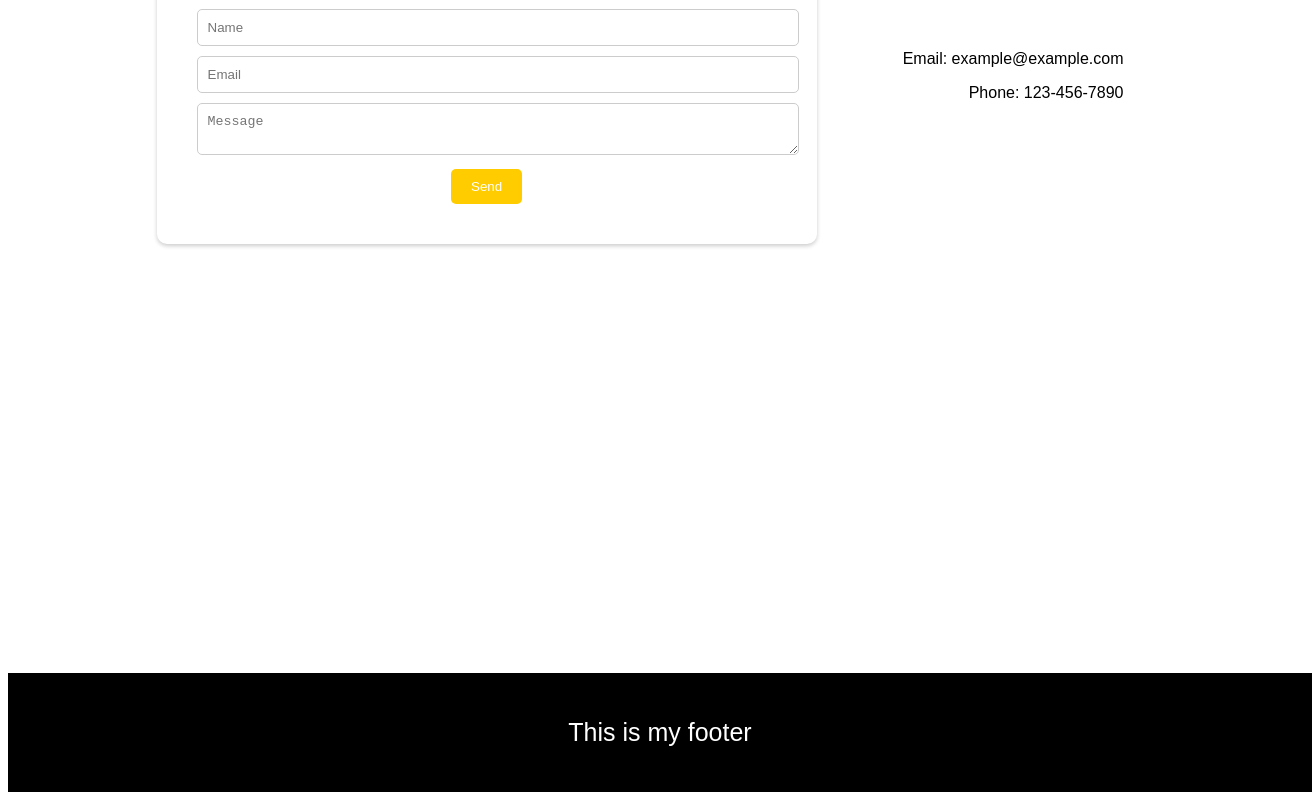
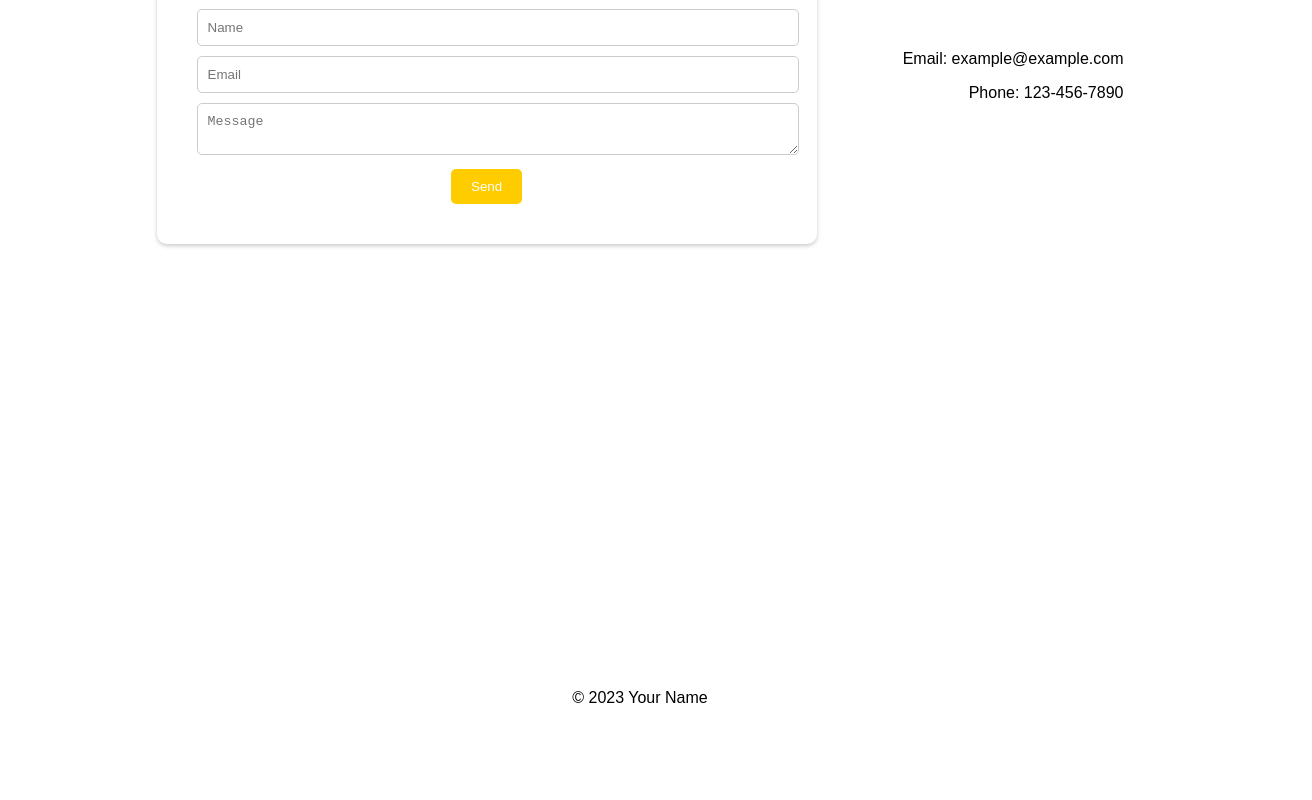
Before and after one commit to Ace-86/portfolio, a React (Create React App) app: page / in a window 1280 px wide. Shown: the part 2985-3785 px from the top of the page, 1312 px wide, since content can reach past the window. After the commit the page ends 3708 px from the top, so only its background shows below. Built offline with nearby package versions, Linux system fonts and the light colour scheme.

Commit message:
style updated

```diff
--- a/src/components/Footer.js
+++ b/src/components/Footer.js
@@ -1,12 +1,27 @@
+// import React from 'react';
+// import './styles/Footer.css';
+
+// function Footer() {
+//   return (
+//     <div className="footer">
+//       <p> This is my footer</p>
+//     </div>
+//   );
+// }
+
+// export default Footer;
+// components/Footer.js
+
 import React from 'react';
-import './styles/Footer.css';
 
-function Footer() {
+const Footer = () => {
   return (
-    <div className="footer">
-      <p> This is my footer</p>
-    </div>
+    <footer>
+      <div className="footer-content">
+        <p>&copy; 2023 Your Name</p>
+      </div>
+    </footer>
   );
-}
+};
 
 export default Footer;
```
